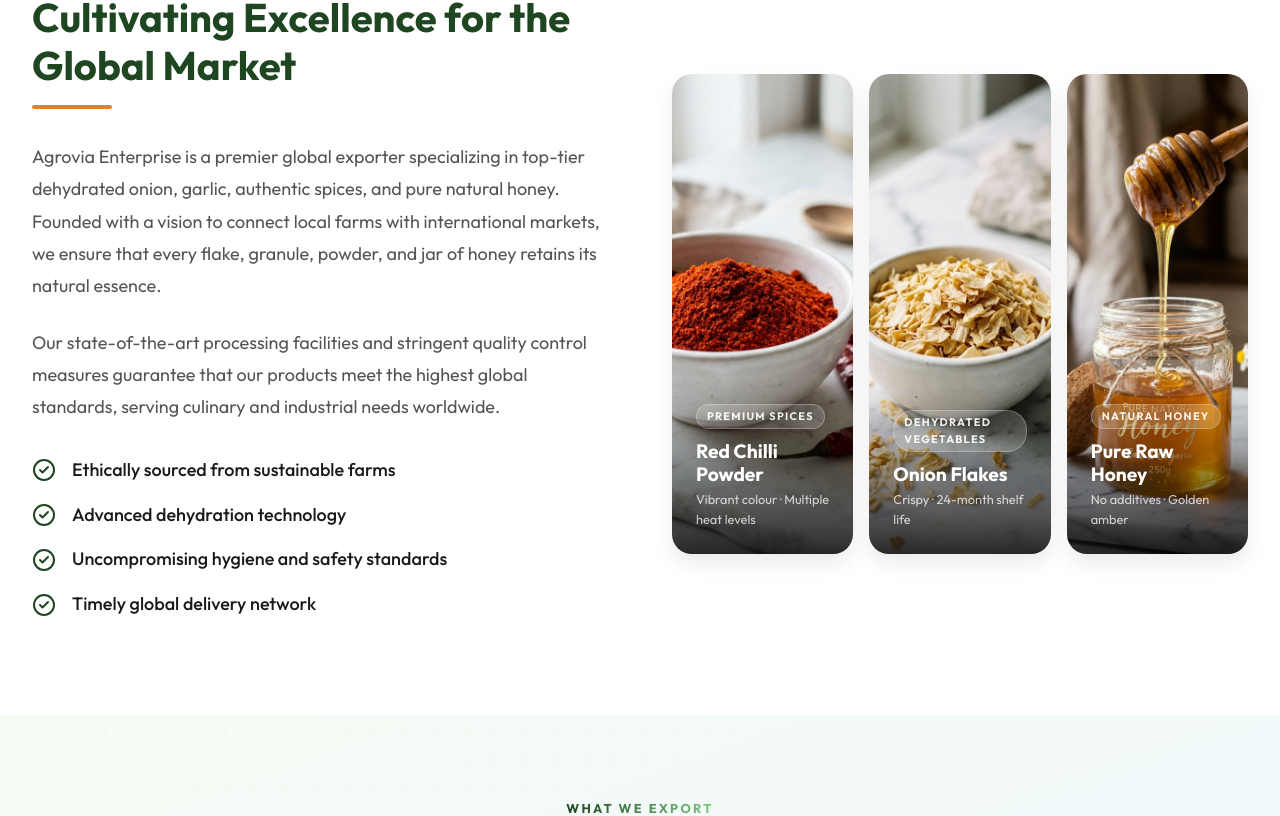
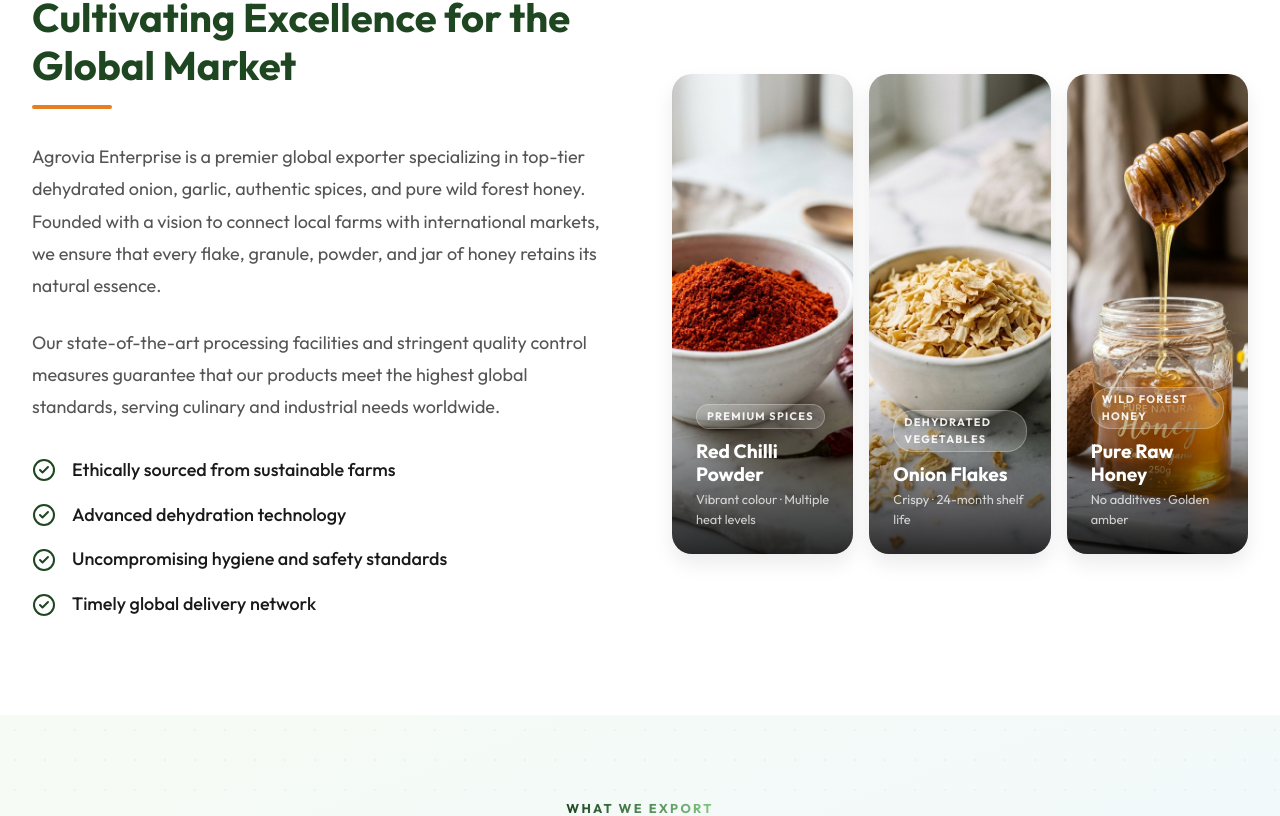
Before and after one commit to mohitjaviya/Agrovia-Enterprise, a React (Vite) app: page / in a window 1280 px wide. Shown: the part 910-1726 px from the top of the page. Built offline with nearby package versions, Linux system fonts and the light colour scheme.

Commit message:
Rename honey products: Natural to Wild Forest, Jeera to Raw Ajwain

```diff
--- a/src/components/About.jsx
+++ b/src/components/About.jsx
@@ -16,7 +16,7 @@
             <div className="title-underline"></div>
 
             <p className="about-description">
-              Agrovia Enterprise is a premier global exporter specializing in top-tier dehydrated onion, garlic, authentic spices, and pure natural honey. Founded with a vision to connect local farms with international markets, we ensure that every flake, granule, powder, and jar of honey retains its natural essence.
+              Agrovia Enterprise is a premier global exporter specializing in top-tier dehydrated onion, garlic, authentic spices, and pure wild forest honey. Founded with a vision to connect local farms with international markets, we ensure that every flake, granule, powder, and jar of honey retains its natural essence.
             </p>
 
             <p className="about-description">
@@ -63,7 +63,7 @@
             <div className="visual-card visual-card-3"
               style={{ backgroundImage: `url(${honeyImg})` }}>
               <div className="visual-overlay">
-                <span className="vc-tag">Natural Honey</span>
+                <span className="vc-tag">Wild Forest Honey</span>
                 <h3>Pure Raw Honey</h3>
                 <p>No additives · Golden amber</p>
               </div>
--- a/src/components/Footer.jsx
+++ b/src/components/Footer.jsx
@@ -12,7 +12,7 @@
               <span>Agrovia Enterprise</span>
             </div>
             <p className="footer-desc">
-              Global leaders in the export of premium dehydrated onion, garlic, authentic spices, and pure natural honey. Delivering quality from farm to table.
+              Global leaders in the export of premium dehydrated onion, garlic, authentic spices, and pure wild forest honey. Delivering quality from farm to table.
             </p>
           </div>
 
--- a/src/components/Products.jsx
+++ b/src/components/Products.jsx
@@ -26,7 +26,7 @@
 import redChilliPowder  from '../assets/red_chilli_powder.png';
 
 import naturalHoney    from '../assets/natural_honey.png';
-import jeeraHoney      from '../assets/jeera_honey.png';
+import jeeraHoney      from '../assets/jeera_honey.png'; // Will reuse image var name but it's Raw Ajwain Honey
 import dryFruitsHoney  from '../assets/dry_fruits_honey.png';
 
 // ── Data ─────────────────────────────────────────────────────────────────────
@@ -351,12 +351,12 @@
 const honeyProducts = [
   {
     id: 'natural-honey',
-    name: 'Natural Honey',
+    name: 'Wild Forest Honey',
     image: naturalHoney,
     badge: 'Pure & Raw',
-    shortDesc: 'Pure raw natural honey — rich in antioxidants with no added sugar or preservatives.',
+    shortDesc: 'Pure raw wild forest honey — rich in antioxidants with no added sugar or preservatives.',
     details: {
-      overview: 'Agrovia\'s Natural Honey is sourced directly from trusted beekeepers and is minimally processed to retain natural enzymes, antioxidants, and nutrients. No artificial additives — pure nature in a jar.',
+      overview: 'Agrovia\'s Wild Forest Honey is sourced directly from trusted beekeepers and is minimally processed to retain natural enzymes, antioxidants, and nutrients. No artificial additives — pure nature in a jar.',
       specs: [
         { label: 'Type', value: 'Pure Raw Honey' },
         { label: 'Moisture', value: '≤ 17%' },
@@ -370,17 +370,17 @@
   },
   {
     id: 'jeera-honey',
-    name: 'Jeera Honey',
+    name: 'Raw Ajwain Honey',
     image: jeeraHoney,
     badge: 'Digestive Aid',
-    shortDesc: 'Pure honey infused with roasted cumin — aids digestion with a warm, earthy sweetness.',
+    shortDesc: 'Pure honey infused with raw ajwain — aids digestion with a warm, earthy sweetness.',
     details: {
-      overview: 'Jeera Honey blends the natural goodness of pure honey with the digestive benefits of roasted cumin seeds. A unique health product gaining popularity in wellness and nutraceutical markets worldwide.',
+      overview: 'Raw Ajwain Honey blends the natural goodness of pure honey with the digestive benefits of raw ajwain (carom seeds). A unique health product gaining popularity in wellness and nutraceutical markets worldwide.',
       specs: [
         { label: 'Type', value: 'Infused Honey' },
         { label: 'Moisture', value: '≤ 17%' },
         { label: 'Colour', value: 'Warm Amber with Seeds' },
-        { label: 'Jeera Content', value: '5–8% Cumin Seeds' },
+        { label: 'Infusion', value: 'Ajwain (Carom) Extract' },
         { label: 'Shelf Life', value: '18 months' },
         { label: 'Packaging', value: '250g / 500g / 1kg' },
       ],
@@ -394,7 +394,7 @@
     badge: 'Nutrition Rich',
     shortDesc: 'Premium honey enriched with almonds, cashews & raisins — a powerhouse of nutrition.',
     details: {
-      overview: 'A luxurious blend of pure natural honey with a handpicked selection of premium dry fruits including almonds, cashews, and raisins. Perfect for gifting, wellness, and premium food retail.',
+      overview: 'A luxurious blend of pure wild forest honey with a handpicked selection of premium dry fruits including almonds, cashews, and raisins. Perfect for gifting, wellness, and premium food retail.',
       specs: [
         { label: 'Type', value: 'Enriched Honey' },
         { label: 'Moisture', value: '≤ 17%' },
```
Also changed, not shown: public/brochure.html (+5 -5 lines).
